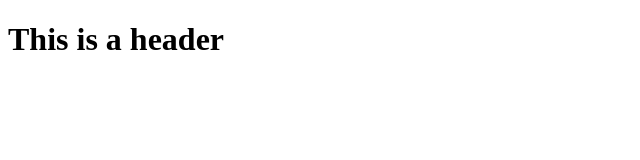
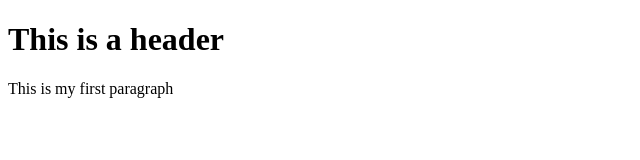
Before and after one commit to sam-404/git-test, a website: page index.html in a window 1280 px wide. Shown: the whole page, without its empty margins (0-640 px from the left). Drawn offline with Linux system fonts and the light colour scheme.

Commit message:
second commit

```diff
--- a/index.html
+++ b/index.html
@@ -3,5 +3,6 @@
     <head> </head>
     <body>
         <h1>This is a header</h1>
+        <p>This is my first paragraph</p>
     </body>
 </html>
```
Also changed, not shown: package.json (added, +24 -0 lines), 2 other files.
